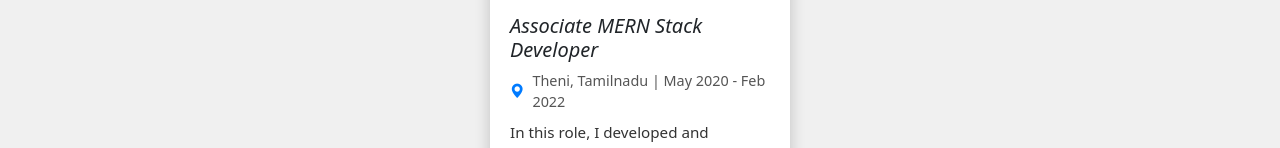
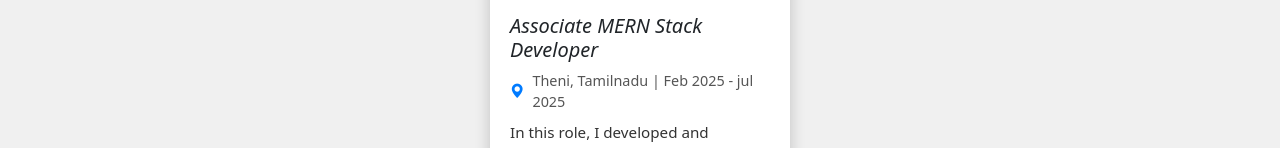
Before and after one commit to vicky-6/my-portfolio, a React (Vite) app: page /experience in a window 1280 px wide. Shown: the part 800-948 px from the top of the page. Built offline with nearby package versions, Linux system fonts and the light colour scheme.

Commit message:
changed experience date

```diff
--- a/src/pages/Experience/Experience.jsx
+++ b/src/pages/Experience/Experience.jsx
@@ -33,7 +33,7 @@
   role: 'Associate MERN Stack Developer',
   location: 'Theni, Tamilnadu',
   product: 'Associate Trainer',
-  duration: 'May 2020 - Feb 2022',
+  duration: 'Feb 2025 - jul 2025',
   description: 'In this role, I developed and maintained full-stack web applications using the MERN stack (MongoDB, Express.js, React.js, and Node.js). I built responsive user interfaces, created RESTful APIs, managed database operations, and implemented authentication and authorization features. I collaborated with cross-functional teams to design, develop, and deploy scalable web solutions while ensuring performance optimization and code quality.',
   technologies: ['MongoDB', 'Express.js', 'React.js', 'Node.js', 'MySQL', 'Postman', 'Trello']
 }
```
